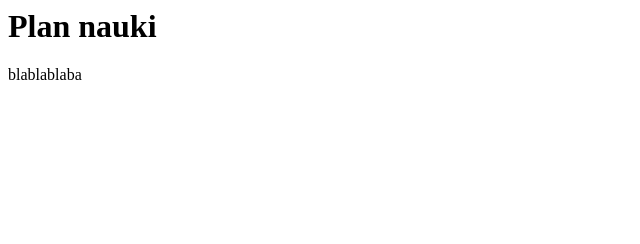
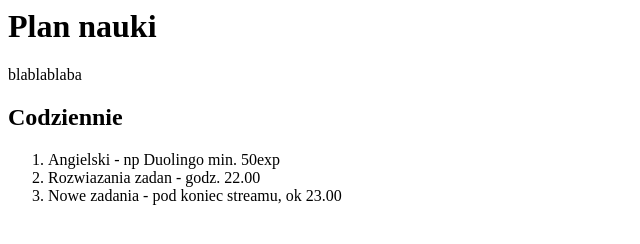
Before and after one commit to cyprianos/planlekcji, a plain HTML site: page index.html in a window 1280 px wide. Shown: the whole page, without its empty margins (0-640 px from the left). Drawn offline with Linux system fonts and the light colour scheme.

Commit message:
Plan codziennej nauki

```diff
--- a/index.html
+++ b/index.html
@@ -5,8 +5,15 @@
 
 
 <body>
-<h1>Plan nauki</h1>
-<p>blablablaba</p>
+  <h1>Plan nauki</h1>
+  <p>blablablaba</p>
+  <h2>Codziennie</h2>
+  <ol>
+    <li>Angielski - np Duolingo min. 50exp</li>
+    <li>Rozwiazania zadan - godz. 22.00</li>
+    <li>Nowe zadania - pod koniec streamu, ok 23.00</li>
+  </ol>
+
 </body>
 
 </html>
```
